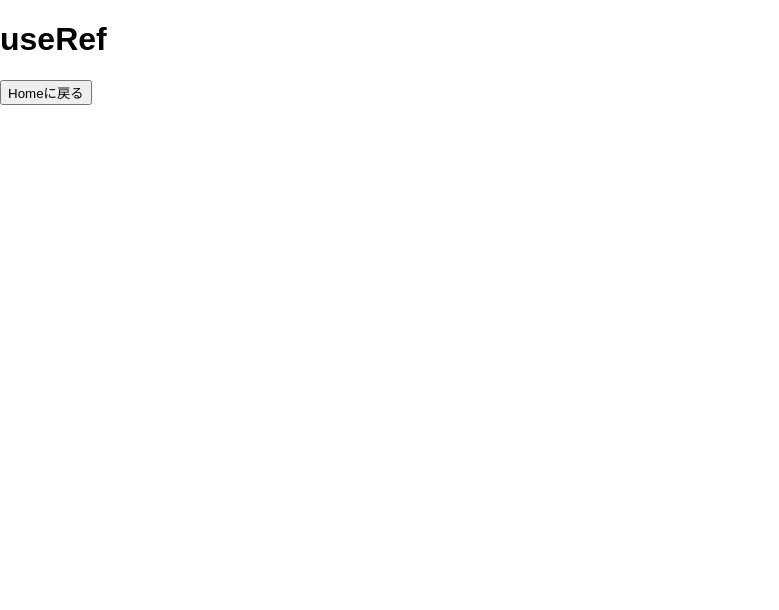
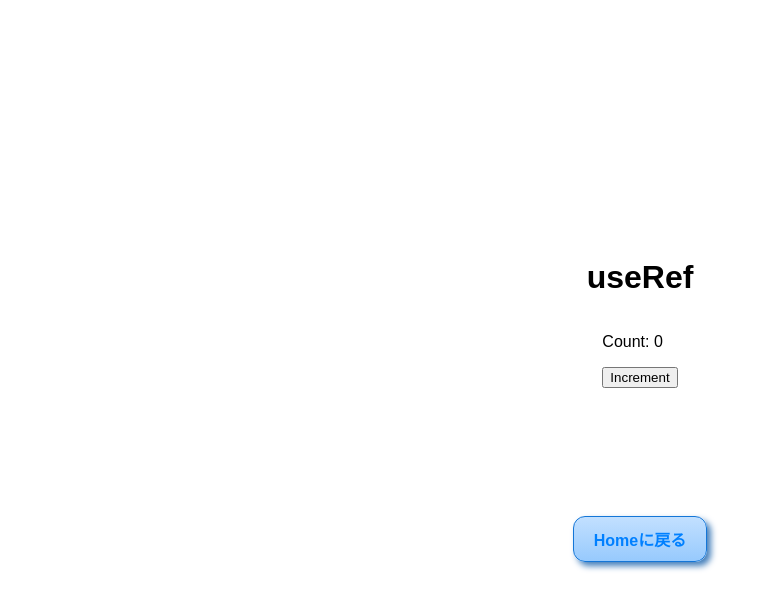
Before and after one commit to enumura1/zenn-reacthooks, a React (Create React App) app: page /page2 in a window 1280 px wide. Shown: the top 610 px of the page, without its empty margins (0-779 px from the left). Built offline with nearby package versions, Linux system fonts and the light colour scheme.

Commit message:
add：coutnup ui in page2

```diff
--- a/src/page/page2.js
+++ b/src/page/page2.js
@@ -1,3 +1,4 @@
+import React, { useState, useEffect } from 'react';
 import { useNavigate } from 'react-router-dom';
 
 // 外部ファイルのインポート
@@ -9,10 +10,20 @@ function Page2() {
         navigate('/');
     };
 
+    const [count, setCount] = useState(0);
+
+    useEffect(() => {
+        console.log(`countの値: ${count}`);
+    }, [count]);
+
     return (
-        <div>
+        <div className='page1Contaienr'>
             <h1>useRef</h1>
-            <button onClick={clickedToHomeBtn}>Homeに戻る</button>
+            <div>
+                <p>Count: {count}</p>
+                <button onClick={() => setCount(count + 1)}>Increment</button>
+            </div>
+            <button className='toHomeBtn' onClick={clickedToHomeBtn}>Homeに戻る</button>
         </div>
     );
 };
```
